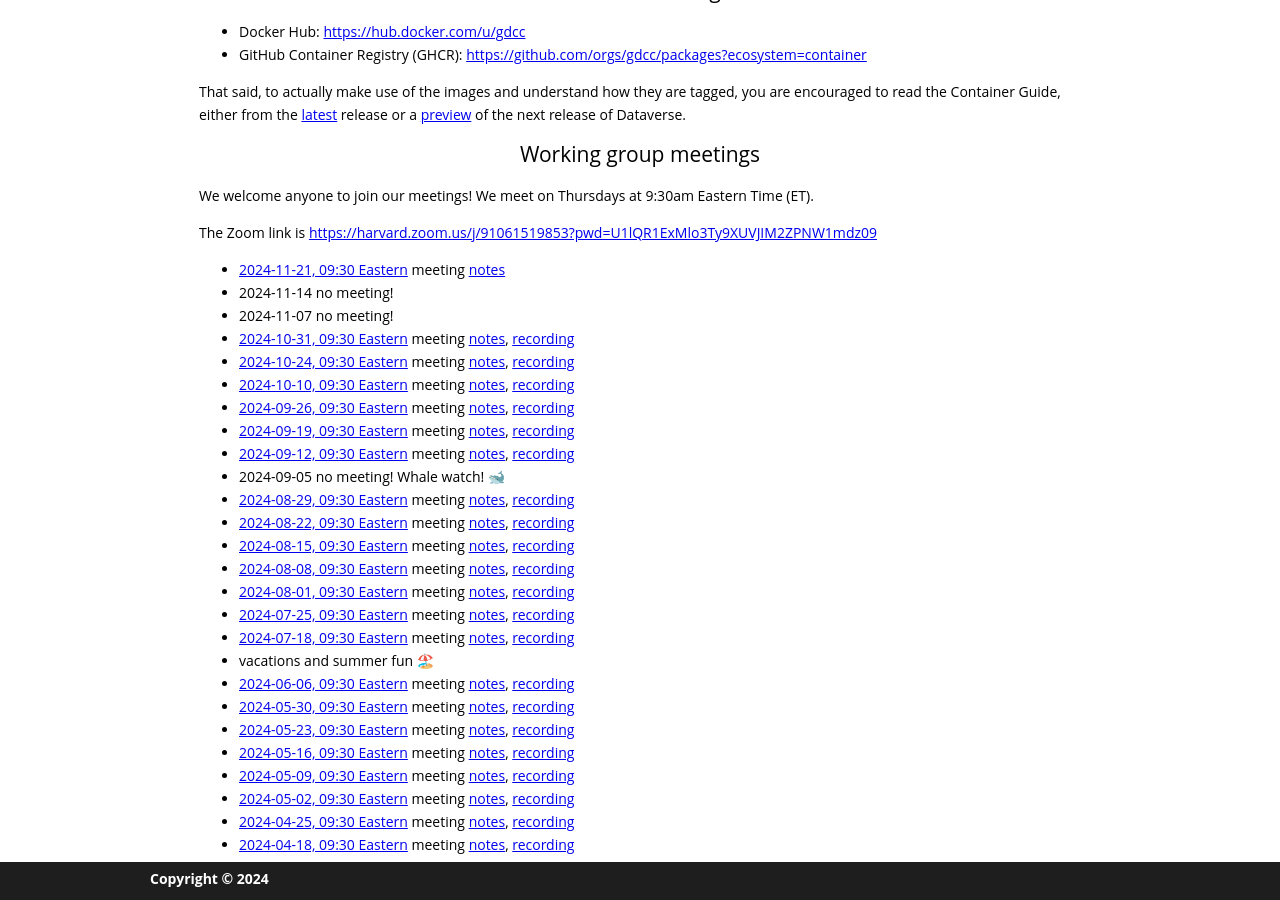
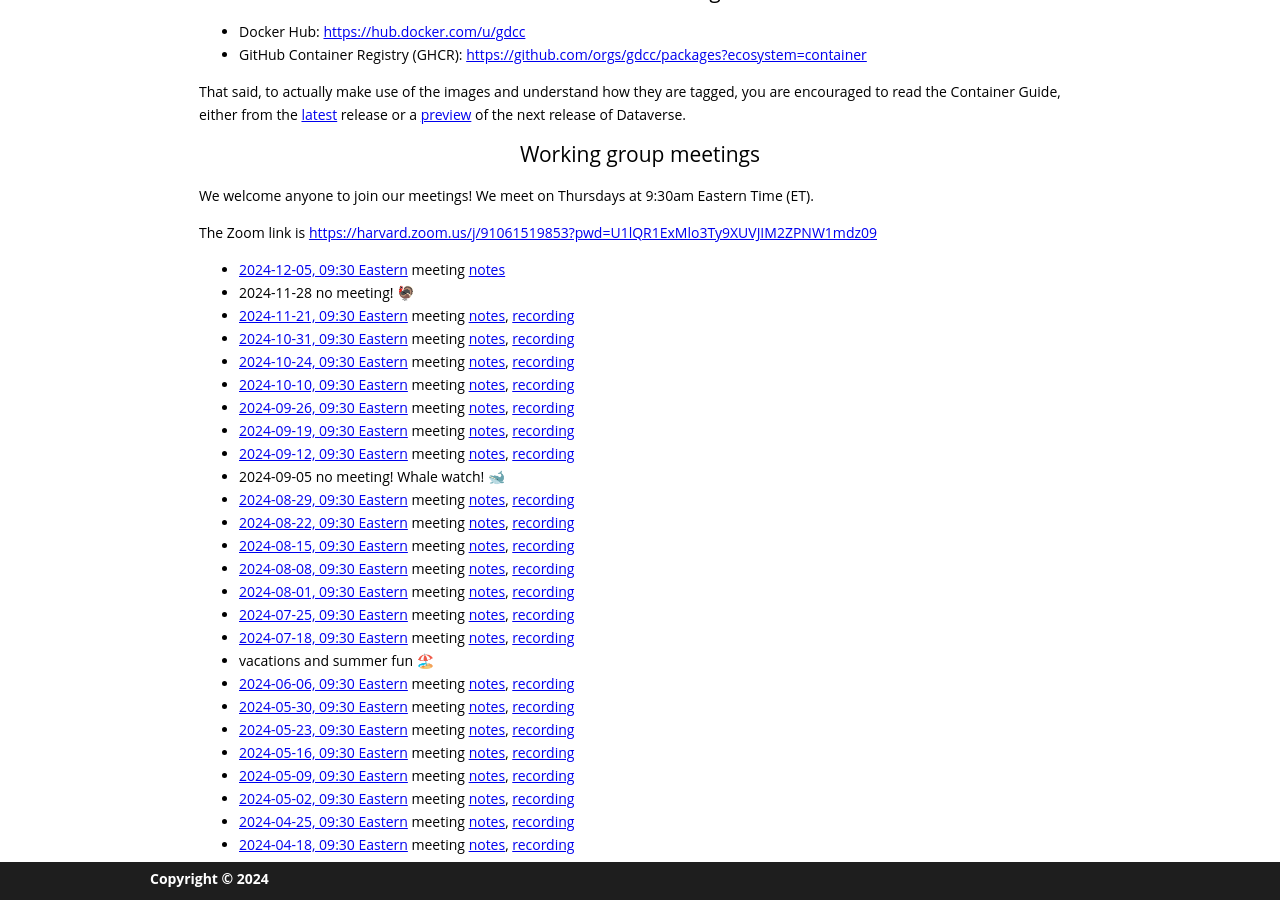
Before and after one commit to gdcc/ct.gdcc.io, a Jekyll site: the page built from index.md, in a window 1280 px wide and 900 px high, scrolled down 730 px. Built offline with Jekyll 4.4.1, drawn with Linux system fonts in a browser that asks for light colours; our own code applies the rules of GitHub Pages for plain Markdown files.

Commit message:
add recording and next meeting

```diff
--- a/index.md
+++ b/index.md
@@ -22,9 +22,9 @@ We welcome anyone to join our meetings! We meet on Thursdays at 9:30am Eastern T
 
 The Zoom link is <https://harvard.zoom.us/j/91061519853?pwd=U1lQR1ExMlo3Ty9XUVJIM2ZPNW1mdz09>
 
-- [2024-11-21, 09:30 Eastern](https://time.is/compare/0930_21_Nov_2024_in_Boston) meeting [notes](https://docs.google.com/document/d/1JALRaIcsjB7oLmN0rAtNyu1kZo28xXgG7sDR1RkRG4I/edit?usp=sharing)
-- 2024-11-14 no meeting!
-- 2024-11-07 no meeting!
+- [2024-12-05, 09:30 Eastern](https://time.is/compare/0930_05_Dec_2024_in_Boston) meeting [notes](https://docs.google.com/document/d/1qZnns9AnZ-I0mfPaBmXjXhO7Sc__WQlnhec7nolFiNg/edit?usp=sharing)
+- 2024-11-28 no meeting! 🦃
+- [2024-11-21, 09:30 Eastern](https://time.is/compare/0930_21_Nov_2024_in_Boston) meeting [notes](https://docs.google.com/document/d/1JALRaIcsjB7oLmN0rAtNyu1kZo28xXgG7sDR1RkRG4I/edit?usp=sharing), [recording](https://harvard.zoom.us/rec/share/U7oborizRCLG70dgAapcOEdeYJFcQcE3thkPmH-0cFy0Aw-_PcrUihrVqi3EU_KW.6mDA3KC6vbNn9__t)
 - [2024-10-31, 09:30 Eastern](https://time.is/compare/0930_31_Oct_2024_in_Boston) meeting [notes](https://docs.google.com/document/d/1C2s7FnxL0LIWbrFOHNEg21tkBtD0HJ3x9QZ3HvuA4VI/edit?usp=sharing), [recording](https://harvard.zoom.us/rec/share/696pvgwG02Uftc9K9WHmeyAifUEQDy0Xl5cvgg55nxGjvw7kNmZjXgjBPEzTyBw_.qltkH8hjV4AYE465)
 - [2024-10-24, 09:30 Eastern](https://time.is/compare/0930_24_Oct_2024_in_Boston) meeting [notes](https://docs.google.com/document/d/1AN6aAX5rt4lS5fEGYY1Q7Feug2GkIoLve-8WSOppVpA/edit?usp=sharing), [recording](https://harvard.zoom.us/rec/share/hAS8xevteJ1FiThX36im1fpzFav4cLVyUczFPo9w2X-FfGoLsQ6SoavLTGLQRHmM.2d5JyANO6AKqwIp_)
 - [2024-10-10, 09:30 Eastern](https://time.is/compare/0930_10_Oct_2024_in_Boston) meeting [notes](https://docs.google.com/document/d/1KIvrM5prIJyJKij4nwxNw5genQolmqSG5GDWbIH7d7U/edit?usp=sharing), [recording](https://harvard.zoom.us/rec/share/t9q7C2oISdJJJv7dAc6XocNdE376FtyQdFbqI8Ks9WIkJRIytaDqaWggigxx5B9j.7FKB17_6Oz5aLd-f)
```
